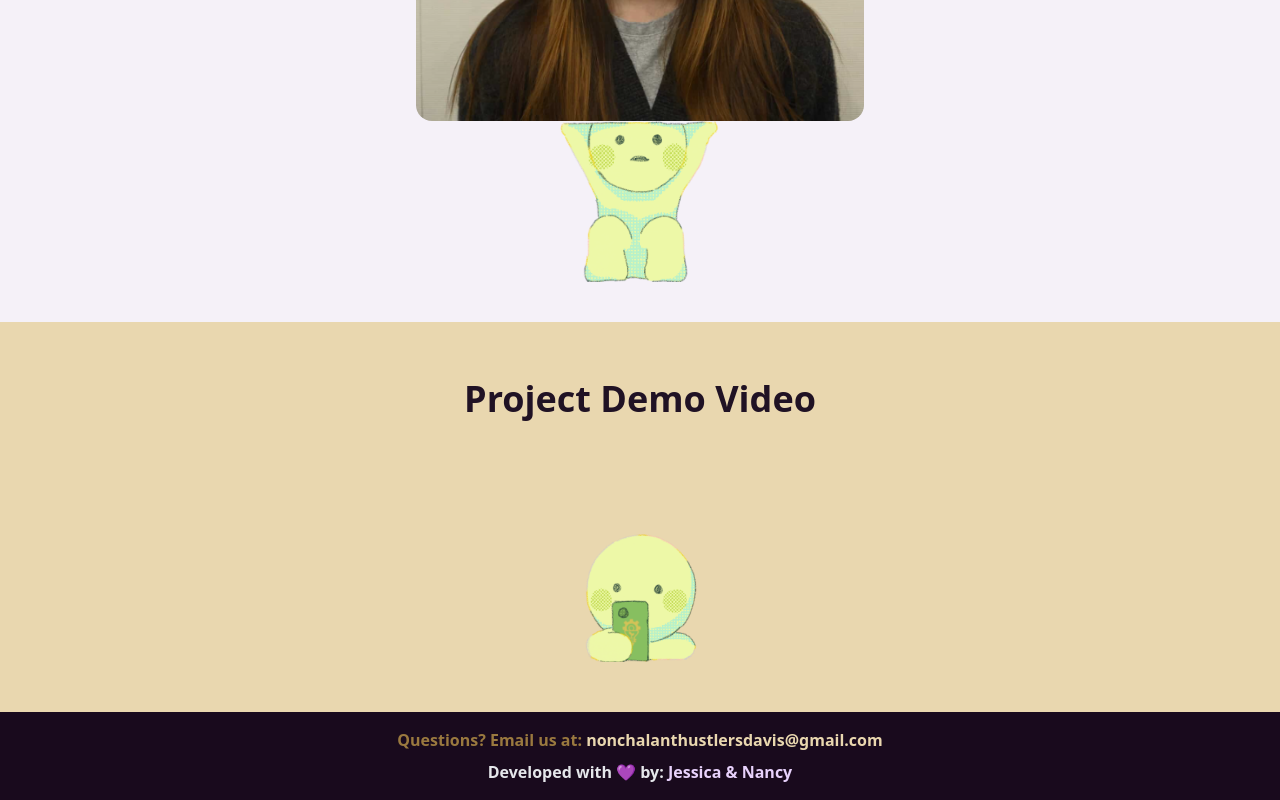
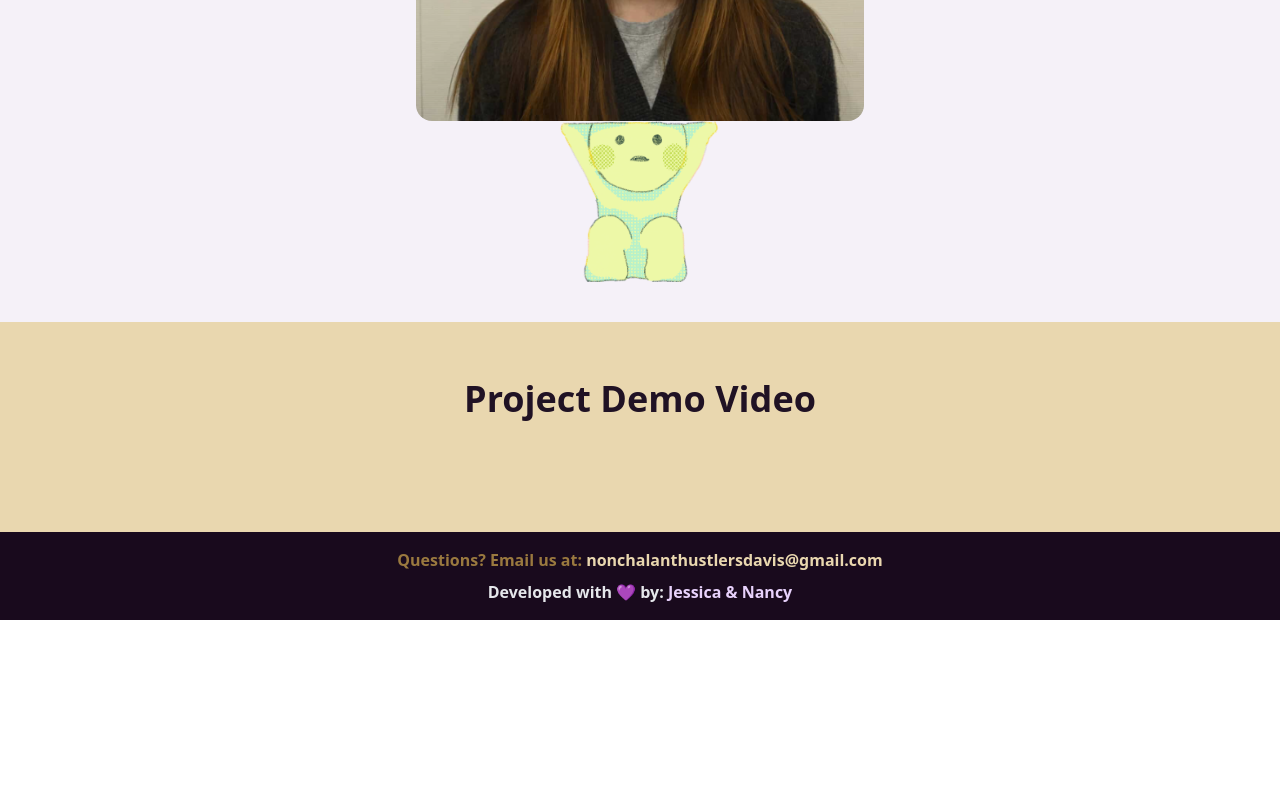
Before and after one commit to jytingy/duen_website, a React (Vite) app in the folder vite-project/: page /#/ in a window 1280 px wide. Shown: the part 1616-2416 px from the top of the page. After the commit the page ends 2236 px from the top, so only its background shows below. Built offline with nearby package versions, Linux system fonts and the light colour scheme.

Commit message:
remove smiski

```diff
--- a/vite-project/src/pages/Home.jsx
+++ b/vite-project/src/pages/Home.jsx
@@ -136,11 +136,7 @@ function Home() {
             <div>
               <DemoVideo/>
             </div>
-            <img
-              src={phoneSmiski}
-              draggable="false"
-              className="w-1/3 sm:w-1/4 md:w-32 lg:w-32 max-w-[120px] object-contain mt-6"
-            />
+
         </div>
         {/* End of third scroll */}
           <Footer />
```
